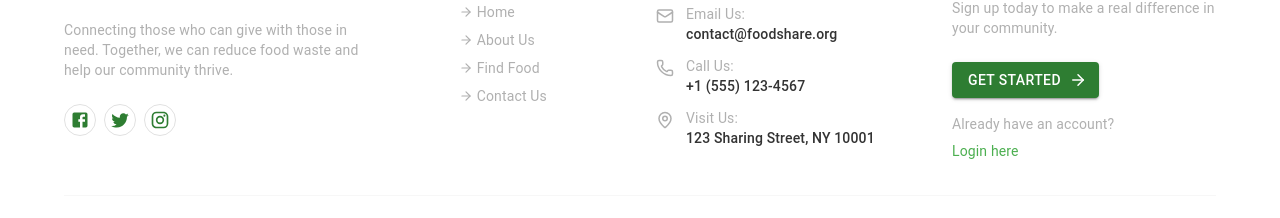
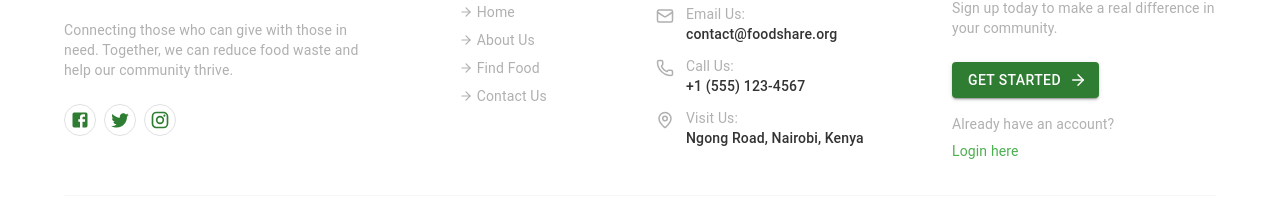
Before and after one commit to SagwaM/ShareASmile-Food_Donation_App, a React (Vite) app in the folder client/: page / in a window 1280 px wide. Shown: the part 1789-2007 px from the top of the page. Built offline with nearby package versions, Linux system fonts and the light colour scheme; no server answers.

Commit message:
Project Done

```diff
--- a/client/src/components/Footer.jsx
+++ b/client/src/components/Footer.jsx
@@ -193,7 +193,7 @@ const Footer = () => {
                       Visit Us:
                     </Typography>
                     <Typography variant="body2" fontWeight="medium">
-                      123 Sharing Street, NY 10001
+                    Ngong Road, Nairobi, Kenya
                     </Typography>
                   </Box>
                 </Stack>
```
